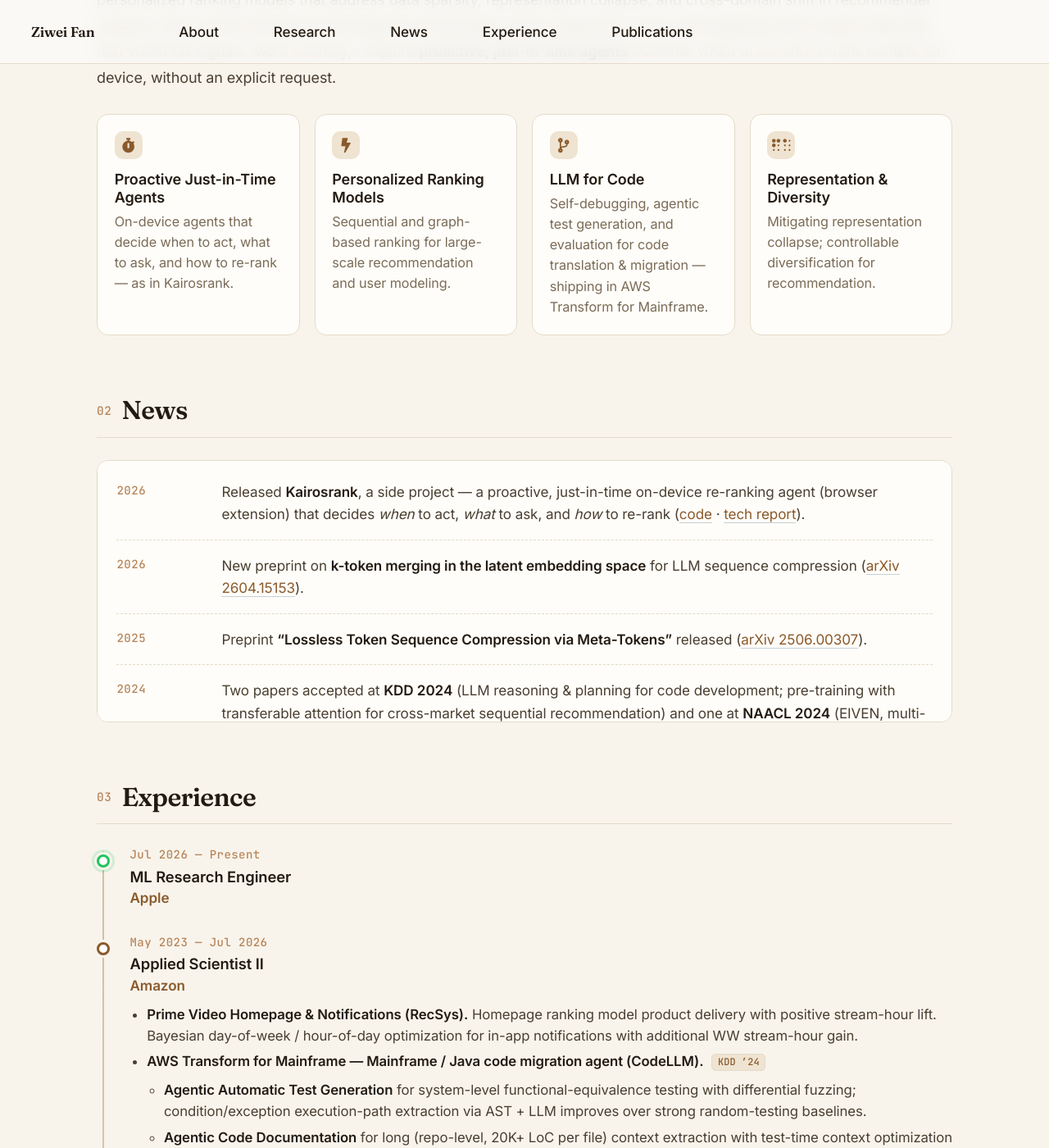
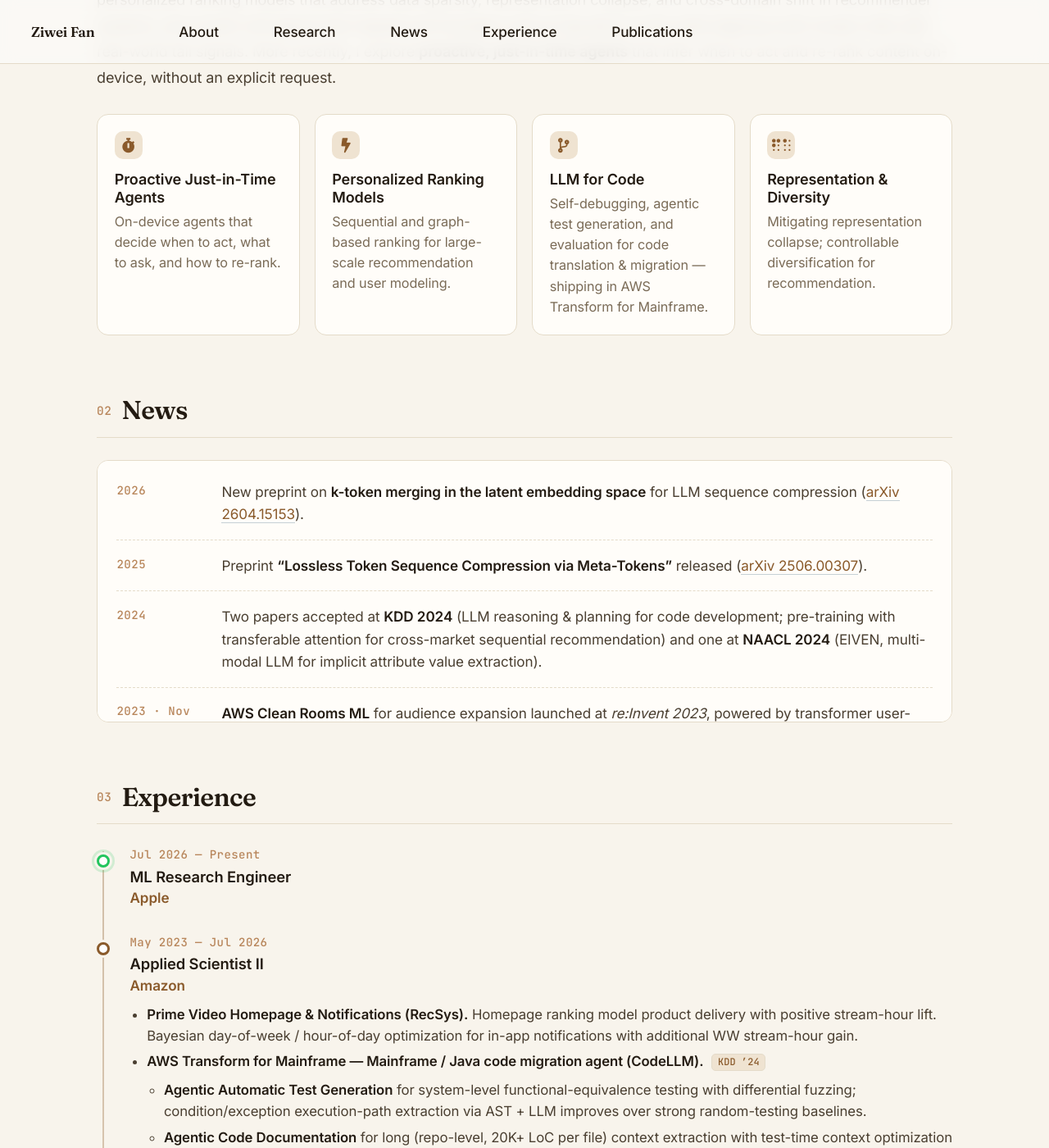
Before and after one commit to ziwei-fan/ziwei-fan.github.io, a Jekyll site: the page built from _pages/about.md, in a window 1280 px wide and 1400 px high, scrolled down 752 px. Shown: the whole window at 82% size. Built offline with Jekyll 4.4.1, drawn with Linux system fonts in a browser that asks for light colours; part of the change alters nothing that is shown; some of the changed text lies outside the part shown.

Commit message:
Hide Kairosrank entries from homepage
Wrap the Kairosrank news item and tech-report publication in Liquid
comments so they no longer render, and drop the Kairosrank mention from
the Proactive Just-in-Time Agents highlight card. Content is retained in
source for easy restoration.

Co-Authored-By: Claude Opus 5 <noreply@anthropic.com>
Claude-Session: https://claude.ai/code/session_01NvkvJjDxTwwUKM5tyc37u7

```diff
--- a/_pages/about.md
+++ b/_pages/about.md
@@ -71,7 +71,7 @@ redirect_from:
     <div class="zf-highlight-card">
       <div class="icon"><i class="fas fa-stopwatch"></i></div>
       <h4>Proactive Just-in-Time Agents</h4>
-      <p>On-device agents that decide when to act, what to ask, and how to re-rank — as in Kairosrank.</p>
+      <p>On-device agents that decide when to act, what to ask, and how to re-rank.</p>
     </div>
     <div class="zf-highlight-card">
       <div class="icon"><i class="fas fa-bolt"></i></div>
@@ -99,10 +99,12 @@ redirect_from:
     <h2 class="zf-section__title"><span class="num">02</span> News</h2>
   </div>
   <div class="zf-news">
+{% comment %} HIDDEN: Kairosrank news item
     <div class="zf-news__item">
       <div class="zf-news__date">2026</div>
       <div class="zf-news__text">Released <strong>Kairosrank</strong>, a side project — a proactive, just-in-time on-device re-ranking agent (browser extension) that decides <em>when</em> to act, <em>what</em> to ask, and <em>how</em> to re-rank (<a href="https://github.com/ziwei-fan/Kairosrank" target="_blank" rel="noopener">code</a> · <a href="https://github.com/ziwei-fan/Kairosrank/blob/main/KAIROSRANK.pdf" target="_blank" rel="noopener">tech report</a>).</div>
     </div>
+{% endcomment %}
     <div class="zf-news__item">
       <div class="zf-news__date">2026</div>
       <div class="zf-news__text">New preprint on <strong>k-token merging in the latent embedding space</strong> for LLM sequence compression (<a href="https://arxiv.org/pdf/2604.15153" target="_blank" rel="noopener">arXiv 2604.15153</a>).</div>
@@ -235,6 +237,7 @@ redirect_from:
 
   <div class="zf-pub-list">
 
+{% comment %} HIDDEN: Kairosrank tech report
     <article class="zf-pub">
       <div class="zf-venue zf-venue--report"><span class="name">Tech<br>Report</span><span class="year">2026</span></div>
       <div>
@@ -247,6 +250,7 @@ redirect_from:
         </div>
       </div>
     </article>
+{% endcomment %}
 
     <article class="zf-pub">
       <div class="zf-venue zf-venue--arxiv"><span class="name">arXiv</span><span class="year">2026</span></div>
```
